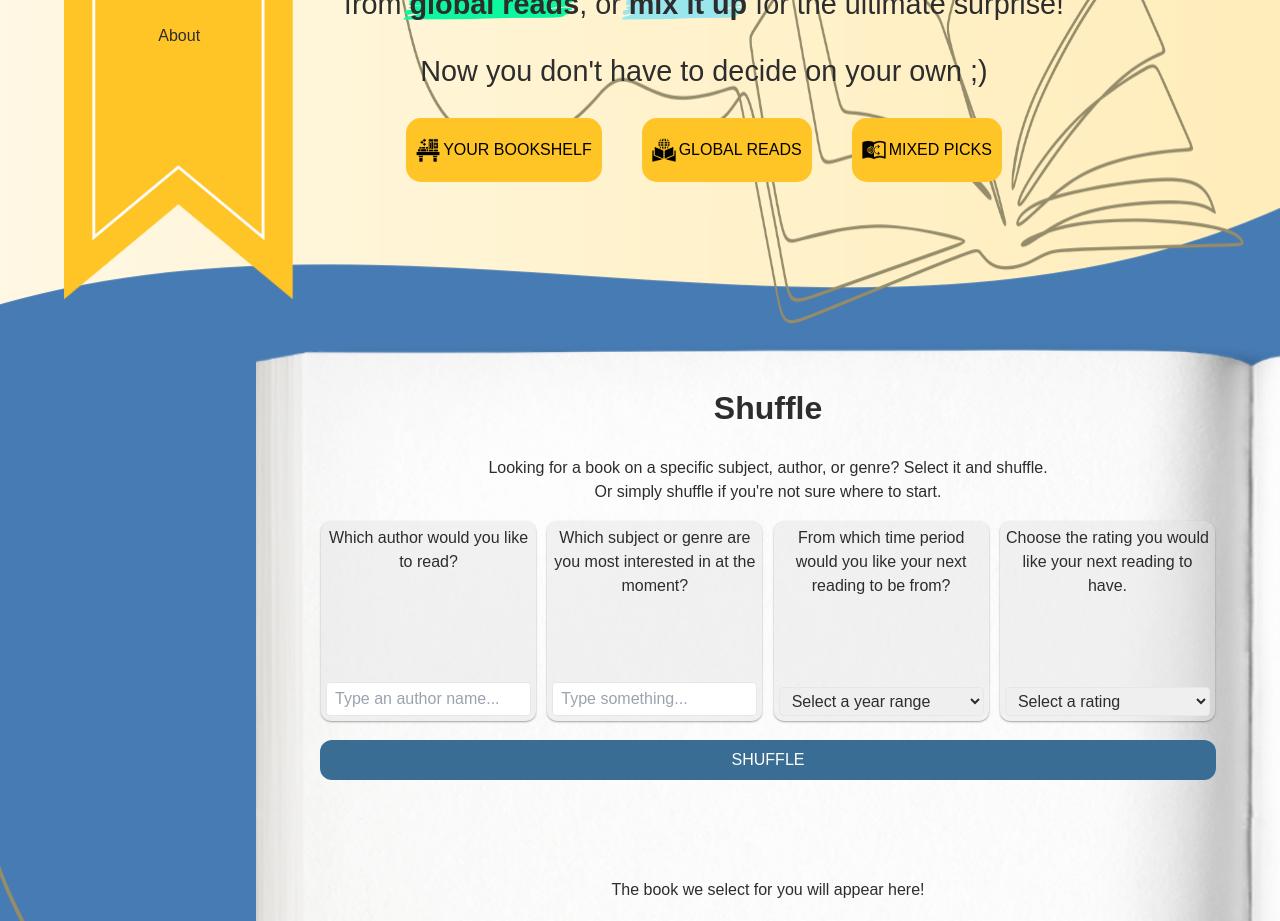
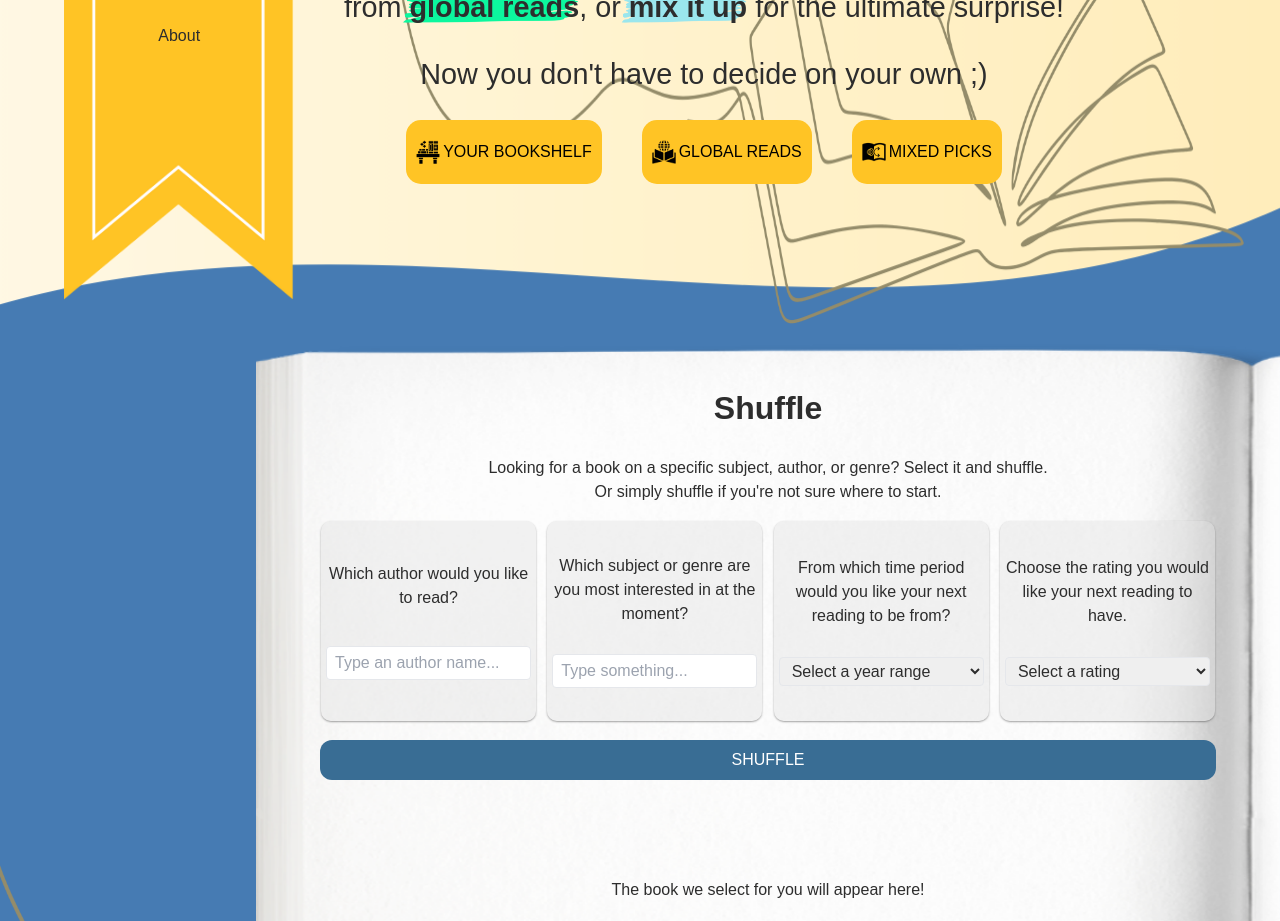
Before and after one commit to sophialaurans/bookshelffle, a Next.js app in the folder frontend/: page / in a window 1280 px wide. Shown: the part 460-1381 px from the top of the page. Built offline with nearby package versions, Linux system fonts and the light colour scheme; a web font is replaced by a local one.

Commit message:
feat: new logo

```diff
--- a/frontend/src/app/globals.css
+++ b/frontend/src/app/globals.css
@@ -137,7 +137,7 @@ main {
   border-radius: 10px;
   margin: 1px;
   height: 25vh;
-  justify-content: space-between;
+  justify-content: space-evenly;
 }
 
 .scrollbar {
--- a/frontend/src/app/page.js
+++ b/frontend/src/app/page.js
@@ -346,6 +346,7 @@ export default function Home() {
                   YOUR BOOKSHELF
                 </div>
               </Link>
+              <Link href="">
                 <div className="bg-[#ffc425] hover:bg-[#0cf79e] sec1-button">
                   <Image
                     className="sec1-button-img"
@@ -357,6 +358,7 @@ export default function Home() {
                   />
                   GLOBAL READS
                 </div>
+              </Link>
               <Link href="">
                 <div className="bg-[#ffc425] hover:bg-[#9ae6ed] sec1-button">
                   <Image
@@ -477,7 +479,7 @@ export default function Home() {
 
             {/* Result Section */}
             <div className="w-[100%]">
-              {!result.title && !loading &&
+              {!result.title && !loading && !resultError &&
                 <p className="pt-[10vh]">The book we select for you will appear here!</p>}
               {loading &&
               <div className="loading">
@@ -509,9 +511,9 @@ export default function Home() {
                       <p className="font-bold underline decoration-wavy decoration-[#0cf79e]"> Title:</p>
                       <p className="w-[100%]">{result.title}</p>
                     </div>
-                    <div className="flex gap-2">
+                    <div className="flex gap-2 max-h-[30%]">
                       <p className="font-bold underline decoration-wavy decoration-[#0cf79e]"> Author:</p>
-                      <p className="w-[100%]">{result.author}</p>
+                      <p className="overflow-y-scroll scrollbar w-[100%]">{result.author}</p>
                     </div>
                     <div className="flex gap-2 max-h-[30%]">
                       <p className="font-bold underline decoration-wavy decoration-[#0cf79e]"> Summary:</p>
```
Also changed, not shown: frontend/public/icon.png. Lines whose indentation alone changed are shown as unchanged.
